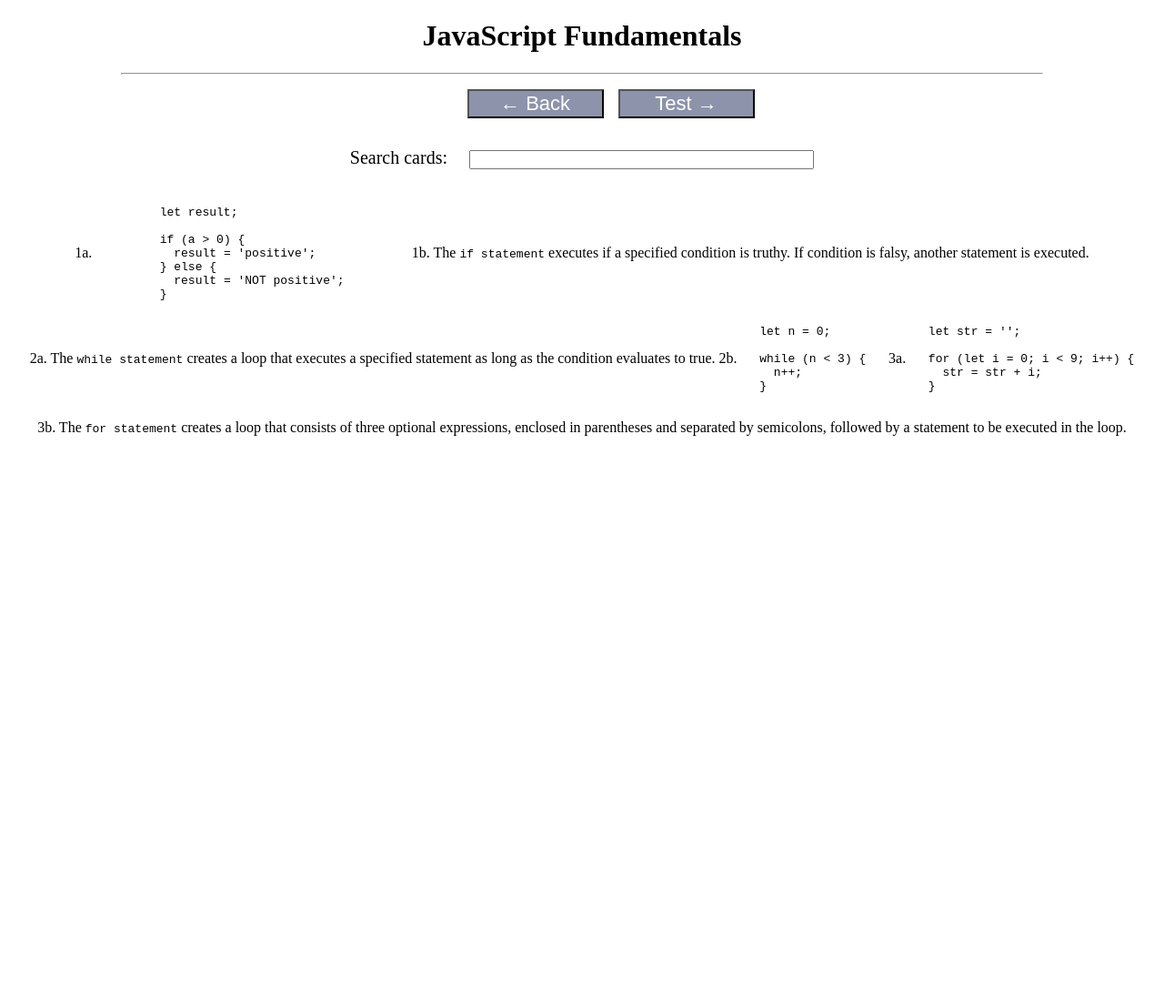
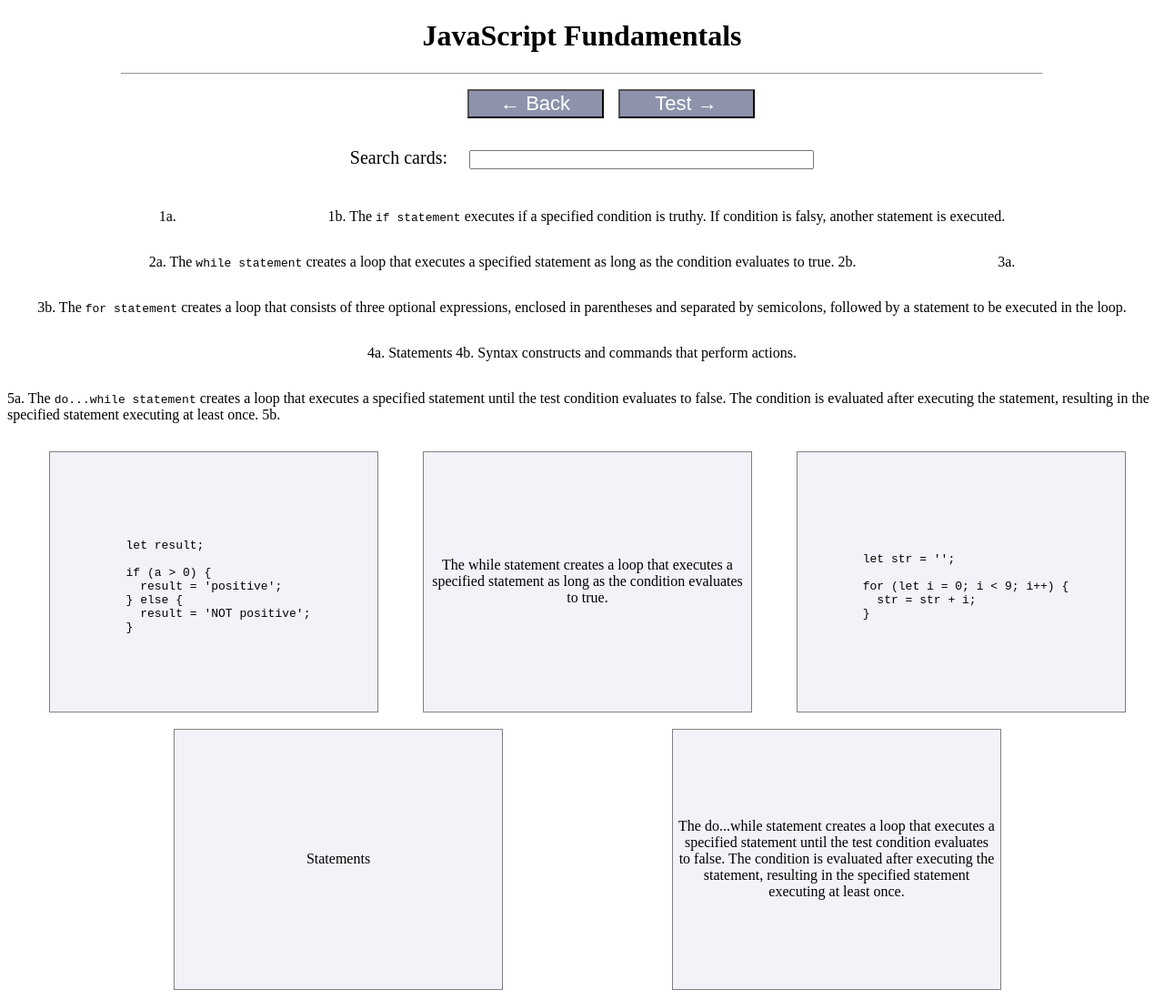
Before and after one commit to zmatus/flashcards, a Jekyll site: the page built from _decks/javascript-fundamentals.md, in a window 1280 px wide. Shown: the whole page at 91% size. Built offline with Jekyll 4.4.1, drawn with Linux system fonts in a browser that asks for light colours; before the commit the page ends 900 px from its top, so only the background shows below that.

Commit message:
Include code option for flashcards

````diff
--- a/_decks/javascript-fundamentals.md
+++ b/_decks/javascript-fundamentals.md
@@ -34,3 +34,18 @@
 }
 ```
 3b. The `for statement` creates a loop that consists of three optional expressions, enclosed in parentheses and separated by semicolons, followed by a statement to be executed in the loop.
+
+4a. Statements
+4b. Syntax constructs and commands that perform actions.
+
+5a. The `do...while statement` creates a loop that executes a specified statement until the test condition evaluates to false. The condition is evaluated after executing the statement, resulting in the specified statement executing at least once.
+5b.
+```js
+let result = '';
+let i = 0;
+
+do {
+  i = i + 1;
+  result = result + i;
+} while (i < 5);
+```
--- a/assets/script.js
+++ b/assets/script.js
@@ -64,13 +64,28 @@
  */
 function makeCards(cardContainer, termsArr) {
   for (let i = 0; i < termsArr.length; i++) {
-    let front = document.createElement('div');
-    front.classList.add('card-front');
-    front.textContent = termsArr[i].front;
+    let frontTerm = termsArr[i].front;
+    let backTerm = termsArr[i].back;
+    let front;
+    let back;
 
-    let back = document.createElement('div');
-    back.classList.add('card-back');
-    back.textContent = termsArr[i].back;
+    if (frontTerm.tagName == 'DIV') {
+      front = frontTerm;
+      front.classList.add('code-front');
+    } else {
+      front = document.createElement('div');
+      front.textContent = frontTerm;
+      front.classList.add('card-front');
+    }
+
+    if (backTerm.tagName == 'DIV') {
+      back = backTerm;
+      back.classList.add('code-back');
+    } else {
+      back = document.createElement('div');
+      back.textContent = termsArr[i].back;
+      back.classList.add('card-back');
+    }
 
     let card = document.createElement('div');
     card.classList.add('card');
@@ -99,44 +114,83 @@
 }
 
 /**
- * Create a term object from <p> containing only text.
+ * Return term object from <p> containing only text.
  *
  * @param {HTMLElement} terms
  */
 function processTextTerms(terms) {
   let termsArr = terms.textContent.split('\n');
-  let front = termsArr[0].split('.');
-  let back = termsArr[1].split('.');
-  let termsObj = {
-    front: front[1].trim(),
-    back: back[1].trim()
+  if (termsArr.length < 2) return;
+
+  let frontTerm = termsArr[0].split('.');
+  let backTerm = termsArr[1].split('.');
+  if (!frontTerm[1] || !backTerm[1]) return;
+
+  return {
+    front: frontTerm[1].trim(),
+    back: backTerm[1].trim()
   };
-  return termsObj;
 }
 
 /**
- * Create term object from <div> containing code and
- * <p> containing text.
+ * Return array containing term object from <div> and a flag
+ * to signify if next term should be skipped.
  *
  * @param {HTMLElement} terms
  */
-function processCodeTerms(terms) {
-  if (terms.tagName == 'DIV') {
-    console.log(terms);
-    console.log(terms.textContent);
+function processCodeTerms(prevTerm, term, nextTerm) {
+
+  function processText(text) {
+    let term = text.textContent.split('\n');
+    term = term[0].substr(term[0].indexOf('.') + 1);
+    return term.trim();
   }
+
+  let frontTerm;
+  let backTerm;
+  let flag;
+
+  // If length of previous term less than 4, <div> is front card
+  if (prevTerm.textContent.length < 4) {
+    frontTerm = term;
+    backTerm = processText(nextTerm);
+    flag = true;
+  } else {  // Otherwise <div> is back card
+    frontTerm = processText(prevTerm);
+    backTerm = term;
+    flag = false;
+  }
+  return [{
+    front: frontTerm,
+    back: backTerm
+  }, flag];
 }
 
 /**
  * Process and place terms into cards.
  *
- * @param {Array} termsArr
+ * @param {array} termsArr
+ * @return {array} allCards
  */
 function processTerms(termsArr) {
-  for (let i = 0; i < termsArr.length; i++) {
-    let card = termsArr[i];
-    processCodeTerms(card);
+  let allCards = [];
+  let i = 0;
+  while (i < termsArr.length) {
+    let prev = termsArr[i - 1];
+    let current = termsArr[i];
+    let next = termsArr[i + 1];
+
+    if (current.tagName == 'DIV') {
+      let [card, flag] = processCodeTerms(prev, current, next);
+      allCards.push(card);
+      flag ? i += 2 : i++;
+    } else {
+      let card = processTextTerms(current);
+      if (card) allCards.push(card);
+      i++;
+    }
   }
+  return allCards;
 }
 
 if (window.location.pathname == '/') {
@@ -147,10 +201,15 @@
   let container = document.querySelector('.cards-container');
   let terms = Array.from(container.children);
 
-  console.log(terms);
+  let allCards = processTerms(terms);
+  makeCards(container, allCards);
 
-  let allCards = [];
-  processTerms(terms);
+  let cards = document.querySelectorAll('.card');
+  flipCard(cards);
+
+  cards = Array.from(cards);
+  let search = document.querySelector('#search-cards');
+  filterCards(cards, search);
   // for (let i = 0; i < cardText.length; i++) {
   //   let card = cardText[i];
   //   // card.classList.add('hide');
@@ -162,11 +221,5 @@
   // }
   // makeCards(container, allCards);
 
-  // let cards = document.querySelectorAll('.card');
-  // flipCard(cards);
 
-  // cards = Array.from(cards);
-  // let search = document.querySelector('#search-cards');
-
-  // filterCards(cards, search);
 }
--- a/assets/style.css
+++ b/assets/style.css
@@ -3,14 +3,13 @@
 General styling
 ===============
 */
+
 h1 {
   text-align: center;
 }
-
 hr {
   width: 80%;
 }
-
 .hide {
   display: none !important;
 }
@@ -21,17 +20,16 @@
 Search bar
 ==========
 */
+
 .search-bar {
   text-align: center;
   width: 100%;
   margin-top: 2em;
 }
-
 .search-bar label {
   font-size: 20px;
   margin-right: 1em;
 }
-
 .search-bar input[type="search"] {
   width: 30%;
   margin-bottom: 2em;
@@ -42,6 +40,7 @@
 Decks container
 ===============
 */
+
 .decks-container {
   display: flex;
   width: 80%;
@@ -50,18 +49,15 @@
   align-items: center;
   flex-wrap: wrap;
 }
-
 .decks-container a {
   text-decoration: none;
   color: gray;
   font-size: 18px;
   margin-right: 1em;
 }
-
 .decks-container a:hover {
   color: black;
 }
-
 .deck {
   display: flex;
   justify-content: center;
@@ -71,7 +67,6 @@
   border: 1px solid gray;
   padding: 1em;
 }
-
 .deck:hover {
   box-shadow: 3px 3px 3px black;
   border: 1px solid black;
@@ -82,6 +77,7 @@
 Deck control
 ============
 */
+
 .deck-control {
   display: grid;
   width: 20%;
@@ -89,7 +85,6 @@
   margin: 1em auto;
   grid-gap: 1em;
 }
-
 .deck-control button {
   color: white;
   min-width: 150px;
@@ -103,6 +98,7 @@
 Cards container
 ===============
 */
+
 .cards-container {
   display: flex;
   margin: 0 auto;
@@ -110,15 +106,13 @@
   align-items: center;
   flex-wrap: wrap;
 }
-
 .card-box {
-  width: 250px;
-  height: 175px;
-  perspective: 300px;
+  width: 350px;
+  height: 275px;
+  perspective: 500px;
   padding: 10px;
   margin: 5px;
 }
-
 .card {
   width: 100%;
   height: 100%;
@@ -126,37 +120,48 @@
   transition: transform 0.6s;
   transform-style: preserve-3d;
 }
-
 .card div {
   position: absolute;
   width: 100%;
   height: 100%;
   backface-visibility: hidden;
 }
-
 .card-front {
   display: flex;
   justify-content: center;
   align-items: center;
   border: 1px solid gray;
-  background: white;
+  background: #f1f3f8;
   text-align: center;
-  background: #f1f3f8;
   padding: 5px;
 }
-
+.code-front {
+  background: #f1f3f8;
+  border: 1px solid gray;
+  padding: 5px;
+}
 .card-back {
   display: flex;
   justify-content: center;
   align-items: center;
   border: 1px solid gray;
-  background: white;
   transform: rotateY(180deg);
   background: #d6e0f0;
   text-align: center;
   padding: 5px;
 }
-
+.code-back {
+  background: #d6e0f0;
+  border: 1px solid gray;
+  padding: 5px;
+  transform: rotateY(180deg);
+}
 .flipped {
   transform: rotateY(180deg);
 }
+.highlight {
+  font-size: 13px;
+  display: flex;
+  justify-content: center;
+  align-items: center;
+}
````
